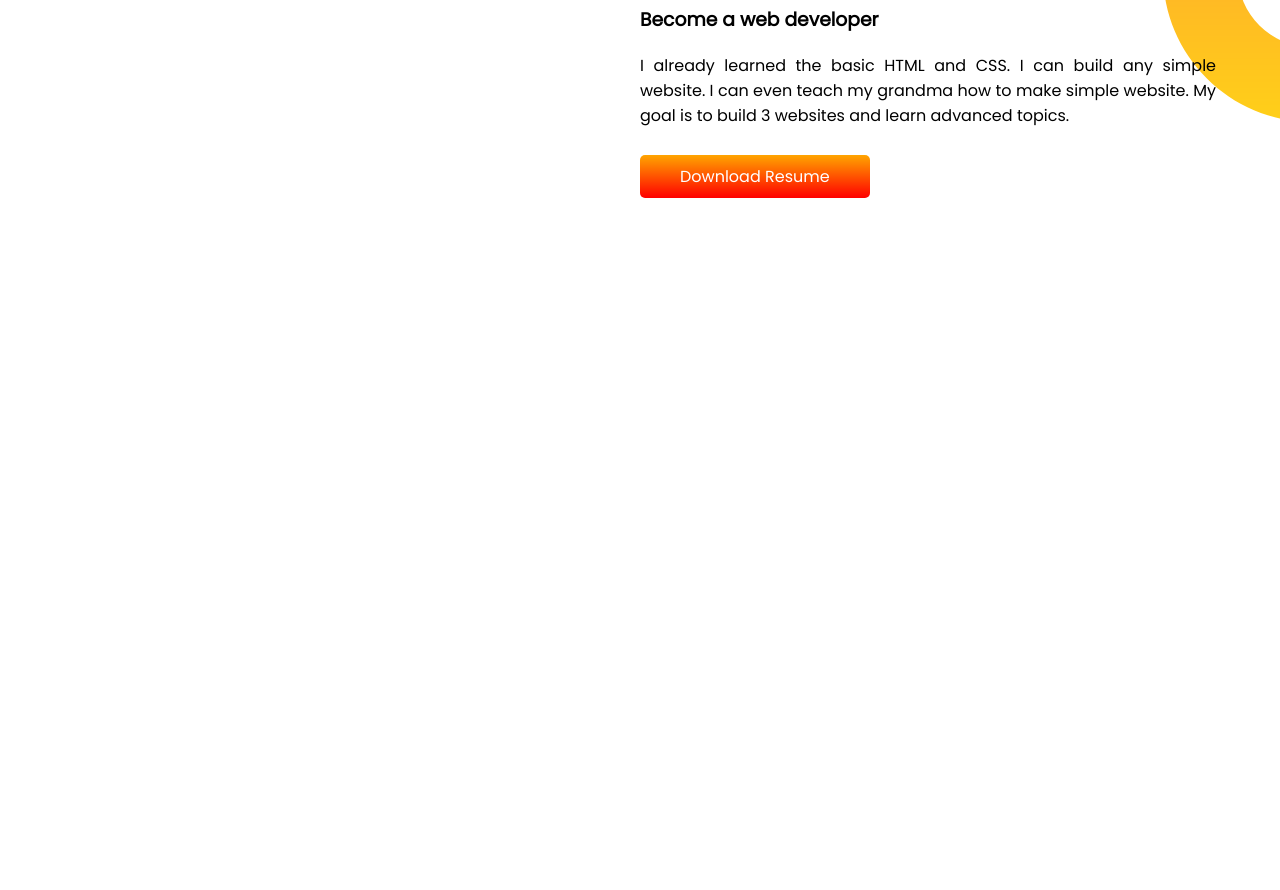
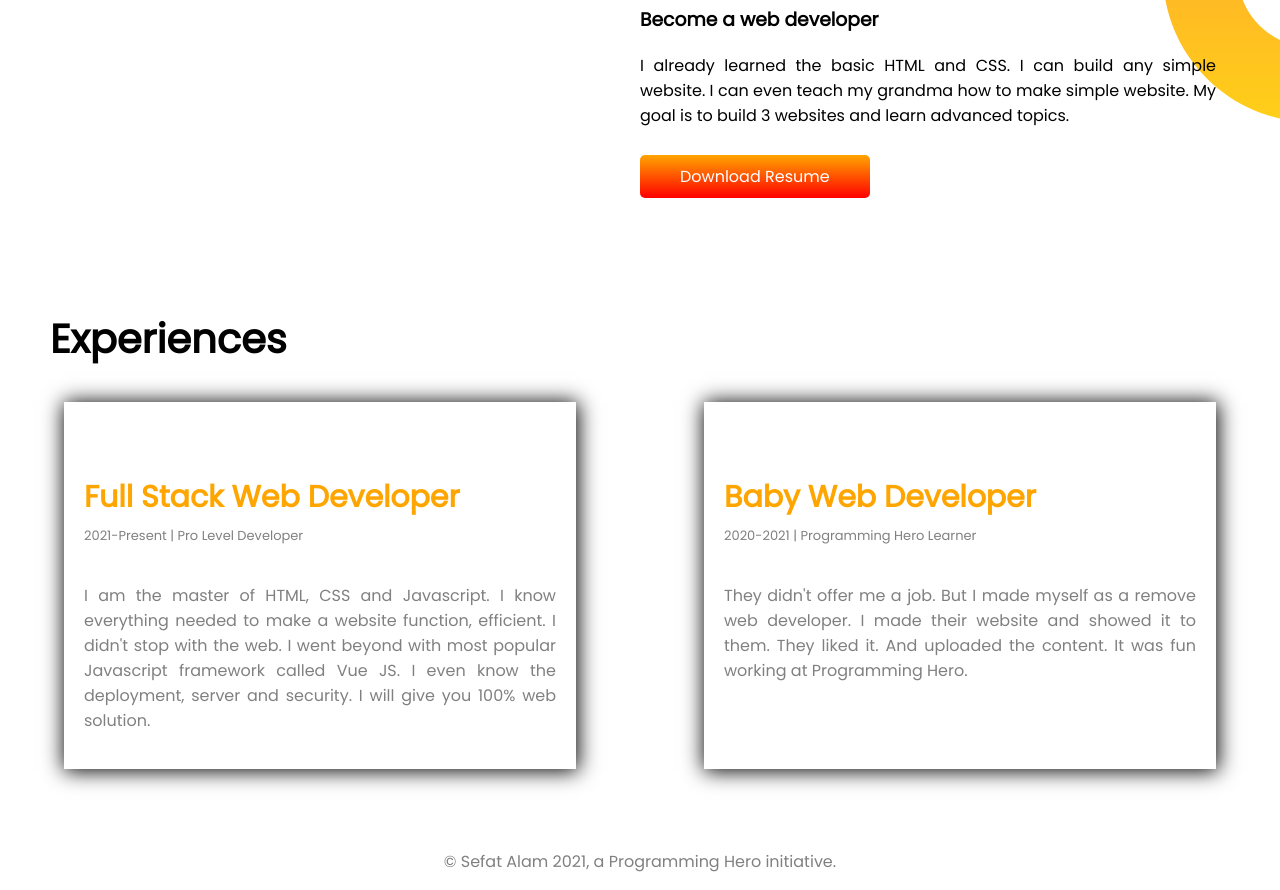
Before and after one commit to Md-Sefat-Alam/developre_portfolio, a plain HTML site: page index.html in a window 1280 px wide. Shown: the part 843-1733 px from the top of the page. Before the commit the page ends 1041 px from the top, so only its background shows below. Drawn offline with Linux system fonts and the light colour scheme.

Commit message:
section3 and footer and css added

```diff
--- a/index.html
+++ b/index.html
@@ -52,13 +52,29 @@
 
     <!-- start section 3 -->
     <section id="section3">
-
+        <h1 class="exp">Experiences</h1>
+        <div class="section3_wrap">
+            <div class="section3_col">
+                <h1>Full Stack Web Developer</h1>
+                <span>2021-Present | Pro Level Developer</span>
+                <p>I am the master of HTML, CSS and Javascript. I know everything needed to make a website function,
+                    efficient. I didn't stop with the web. I went beyond with most popular Javascript framework called
+                    Vue JS. I even know the deployment, server and security. I will give you 100% web solution.</p>
+            </div>
+            <div class="section3_col">
+                <h1>Baby Web Developer</h1>
+                <span>2020-2021 | Programming Hero Learner</span>
+                <p>They didn't offer me a job. But I made myself as a remove web developer. I made their website and
+                    showed it to them. They liked it. And uploaded the content. It was fun working at Programming Hero.
+                </p>
+            </div>
+        </div>
     </section>
     <!-- end section 3 -->
 
     <!-- start footer -->
     <footer>
-
+        <p>© Sefat Alam 2021, a Programming Hero initiative.</p>
     </footer>
     <!-- end footer -->
 
--- a/style.css
+++ b/style.css
@@ -72,3 +72,45 @@ body{
     text-align: justify;
     padding-bottom: 20px;
 }
+
+/* end section2 */
+
+#section3 .exp{
+    margin-top: 120px;
+    margin-left: 50px;
+    font-size: 40px;
+    color: black;
+}
+
+#section3 .section3_wrap{
+    display: flex;
+}
+#section3 .section3_wrap .section3_col{
+    width: 50%;
+    padding: 20px;
+    margin:5%;
+    box-shadow: 1px 1px 20px 1px black;
+    margin-top: 0px;
+}
+#section3 .section3_wrap .section3_col h1{
+    padding-top: 50px;
+    font-size: 30px;
+    line-height: 0px;
+    color: orange;
+
+}
+#section3 .section3_wrap .section3_col span{
+    color: gray;
+    font-size: small;
+}
+#section3 .section3_wrap .section3_col p{
+    text-align: justify;
+    padding-top:20px;
+    color: gray;
+}
+/* end section3 */
+
+footer p{
+    text-align: center;
+    color: gray;
+}
```
